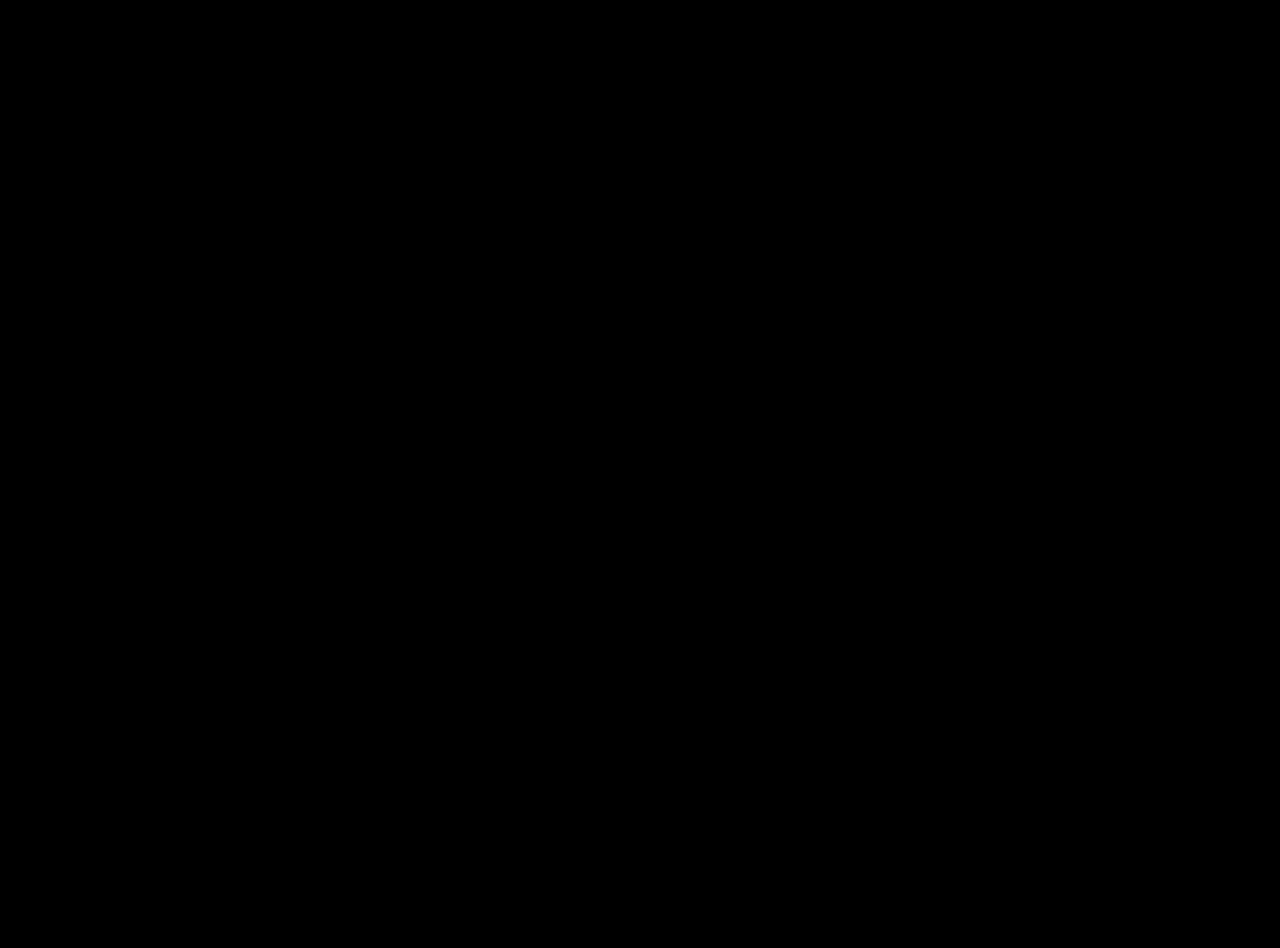
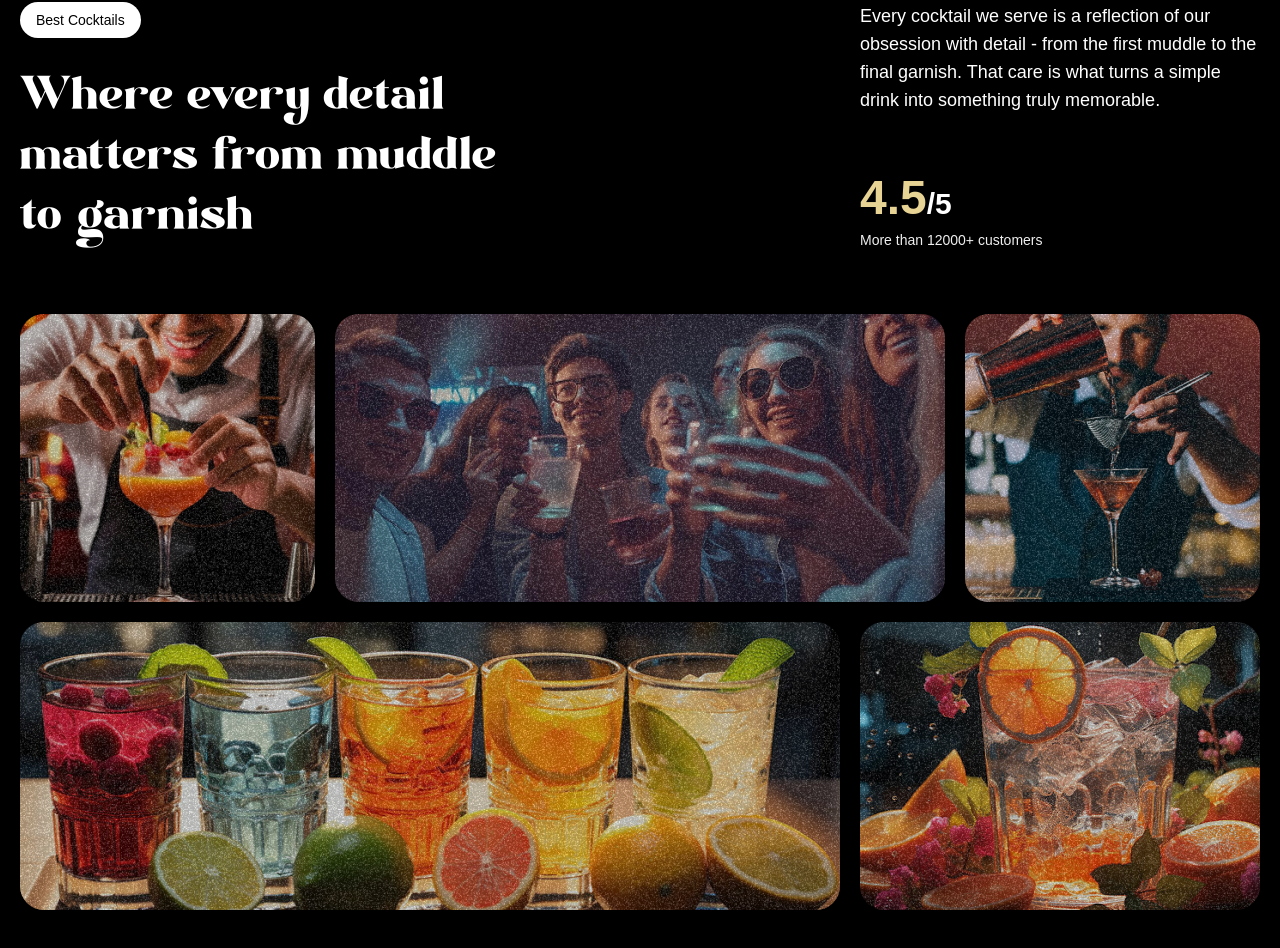
Before and after one commit to akachi11/Mojito, a React (Vite) app: page / in a window 1280 px wide. Shown: the part 1710-2658 px from the top of the page. Before the commit the page ends 1600 px from the top, so only its background shows below. Built offline with nearby package versions, Linux system fonts and the light colour scheme; a web font is replaced by a local one.

Commit message:
Implement About Section

```diff
--- a/src/App.jsx
+++ b/src/App.jsx
@@ -4,6 +4,7 @@
 import Navbar from "./components/Navbar.jsx";
 import Hero from "./components/Hero.jsx";
 import Cocktails from "./components/Cocktails.jsx";
+import About from "./components/About.jsx";
 
 gsap.registerPlugin(ScrollTrigger, SplitText)
 
@@ -13,6 +14,7 @@
             <Navbar/>
             <Hero/>
             <Cocktails/>
+            <About/>
         </main>
     );
 };
--- /dev/null
+++ b/src/components/About.jsx
@@ -0,0 +1,97 @@
+import React from 'react';
+import gsap from 'gsap';
+import {useGSAP} from "@gsap/react";
+import {SplitText} from "gsap/all";
+
+const About = () => {
+
+    useGSAP(() => {
+        const titleSplit = SplitText.create('#about h2', {
+            type: 'words'
+        })
+
+        const scrollTimeline = gsap.timeline({
+            scrollTrigger: {
+                trigger: '#about',
+                start: 'top center'
+            }
+        })
+
+        scrollTimeline
+            .from(titleSplit.words, {
+                opacity: 0,
+                duration: 1,
+                yPercent: 100,
+                ease: 'expo.out',
+                stagger: 0.2
+            })
+            .from('.top-grid div, .bottom-grid div', {
+                opacity: 0,
+                duration: 1,
+                ease: 'power1.inOut',
+                stagger: 0.04
+            }, '-=0.5')
+    })
+
+    return (
+        <div id={'about'}>
+            <div className={'mb-16 md:px-0 px-5'}>
+                <div className={'content'}>
+                    <div className={'md:col-span-8'}>
+                        <p className={'badge'}>Best Cocktails</p>
+                        <h2>
+                            Where every detail matters <span className={'text-white'}>from muddle to garnish</span>
+                        </h2>
+                    </div>
+
+                    <div className={'sub-content'}>
+                        <p>
+                            Every cocktail we serve is a reflection of our obsession with detail - from the first muddle
+                            to the final garnish. That care is what turns a simple drink into something truly memorable.
+                        </p>
+
+                        <div>
+                            <p className={'md:text-3xl text-xl font-bold'}>
+                                <span>4.5</span>/5
+                            </p>
+                            <p className={'text-sm text-white-100'}>
+                                More than 12000+ customers
+                            </p>
+                        </div>
+                    </div>
+                </div>
+            </div>
+
+            <div className={'top-grid'}>
+                <div className={'md:col-span-3'}>
+                    <div className={'noisy'}/>
+                    <img src={'/images/abt1.png'} alt={'grid-img-1 '}/>
+                </div>
+
+                <div className={'md:col-span-6'}>
+                    <div className={'noisy'}/>
+                    <img src={'/images/abt2.png'} alt={'grid-img-2 '}/>
+                </div>
+
+                <div className={'md:col-span-3'}>
+                    <div className={'noisy'}/>
+                    <img src={'/images/abt5.png'} alt={'grid-img-5 '}/>
+                </div>
+            </div>
+
+            <div className={'bottom-grid'}>
+                <div className={'md:col-span-8'}>
+                    <div className={'noisy'}/>
+                    <img src={'/images/abt3.png'} alt={'grid-img-3 '}/>
+                </div>
+
+                <div className={'md:col-span-4'}>
+                    <div className={'noisy'}/>
+                    <img src={'/images/abt4.png'} alt={'grid-img-4 '}/>
+                </div>
+            </div>
+        </div>
+    );
+};
+
+export default About;
```
